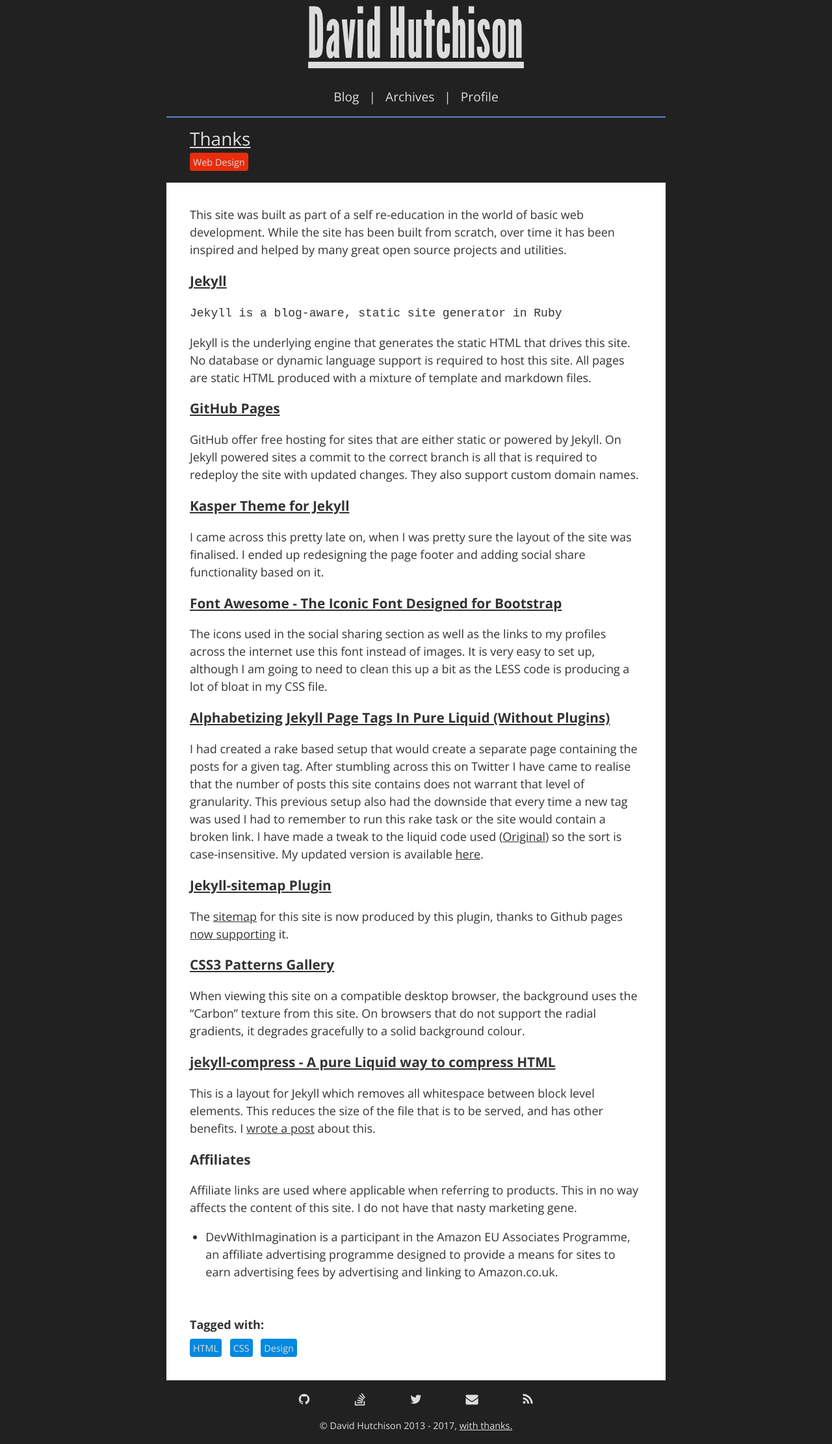
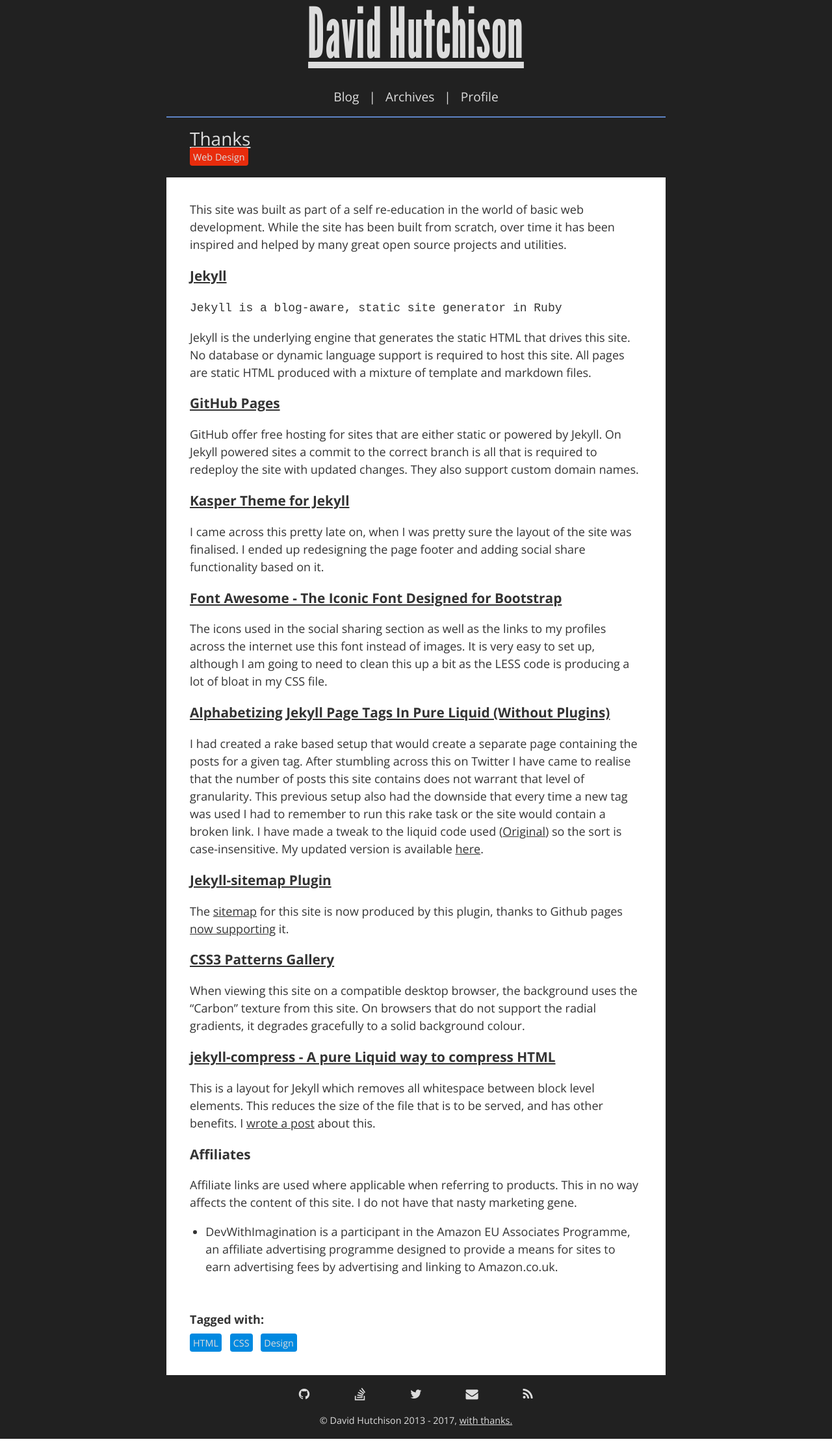
Before and after one commit to dhutchison/dhutchison.github.io, a Jekyll site: the page built from thanks.md, in a window 1280 px wide. Shown: the whole page at 65% size. Built offline with Jekyll 4.4.1, drawn with Linux system fonts in a browser that asks for light colours.

Commit message:
Fix to post header category alignment

```diff
--- a/_sass/_postStyle.scss
+++ b/_sass/_postStyle.scss
@@ -104,6 +104,10 @@
         margin-right: 1em;
     }
 
+    .post-category li.category {
+        margin-top: 0;
+    }
+
 }
 
 .post-heading {
```
